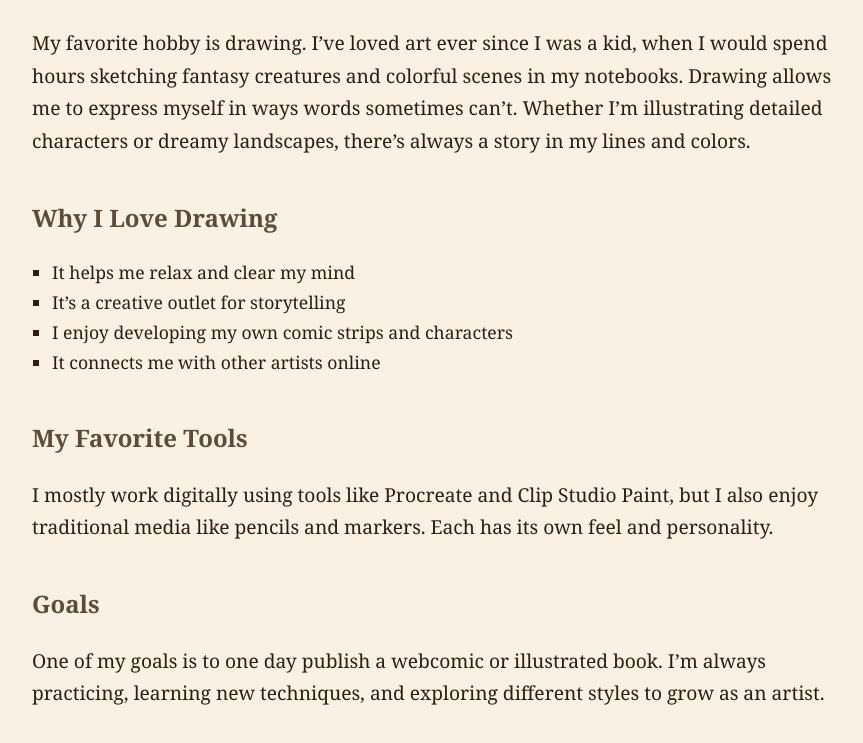
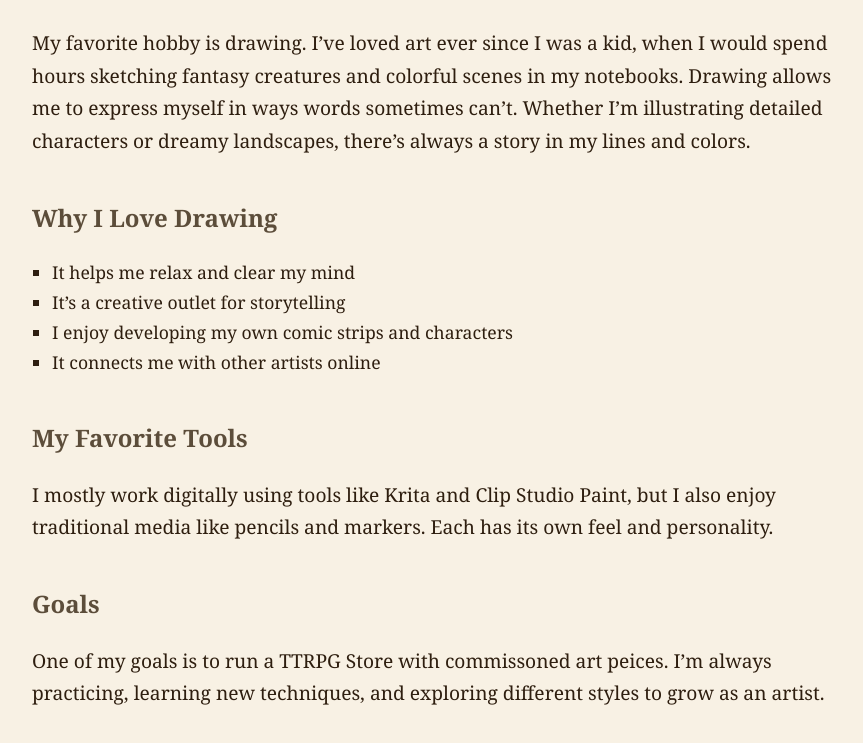
Before and after one commit to heavenwilson/wilsonsimmonds_olivia_ttp_static, a plain HTML site: page index.html in a window 1280 px wide. Shown: the part 131-874 px from the top of the page, without its empty margins (8-871 px from the left). Drawn offline with Linux system fonts and the light colour scheme.

Commit message:
Update index.html

```diff
--- a/index.html
+++ b/index.html
@@ -49,9 +49,9 @@
   </ul>
 
   <h2>My Favorite Tools</h2>
-  <p>I mostly work digitally using tools like Procreate and Clip Studio Paint, but I also enjoy traditional media like pencils and markers. Each has its own feel and personality.</p>
+  <p>I mostly work digitally using tools like Krita and Clip Studio Paint, but I also enjoy traditional media like pencils and markers. Each has its own feel and personality.</p>
 
   <h2>Goals</h2>
-  <p>One of my goals is to one day publish a webcomic or illustrated book. I’m always practicing, learning new techniques, and exploring different styles to grow as an artist.</p>
+  <p>One of my goals is to run a TTRPG Store with commissoned art peices. I’m always practicing, learning new techniques, and exploring different styles to grow as an artist.</p>
 
   </body>
```
